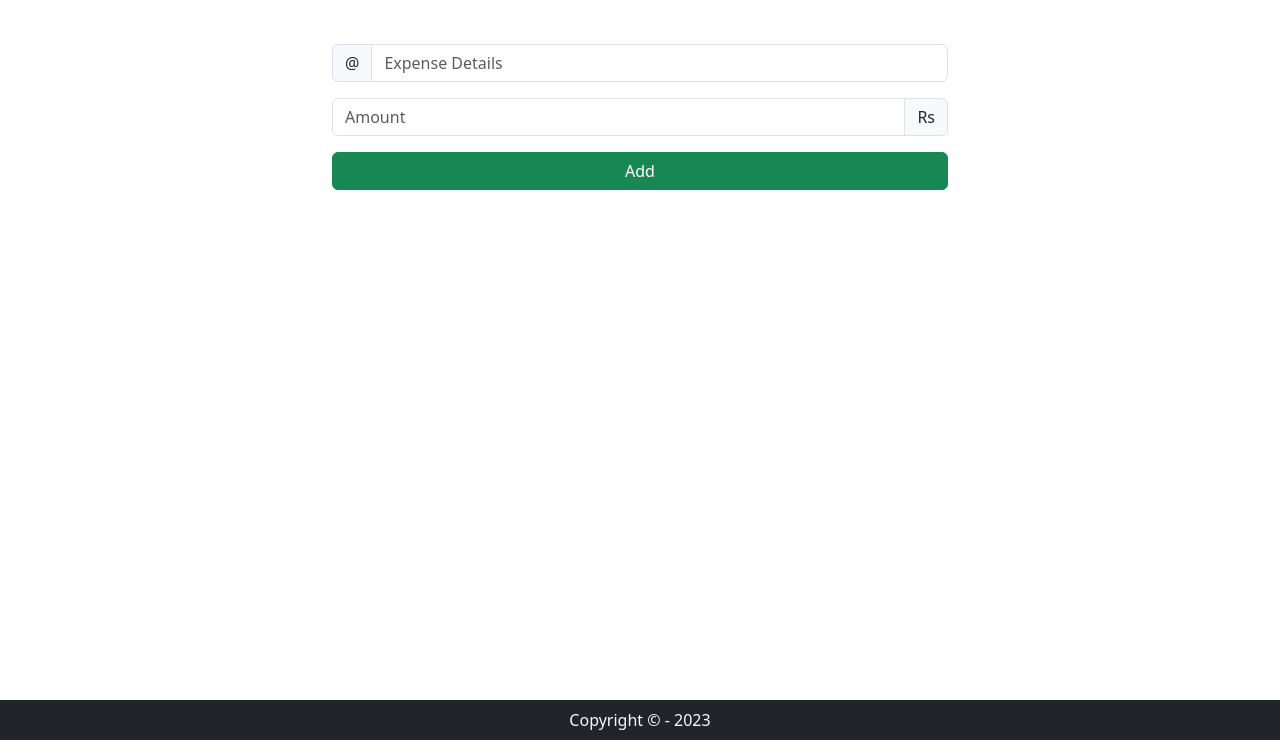
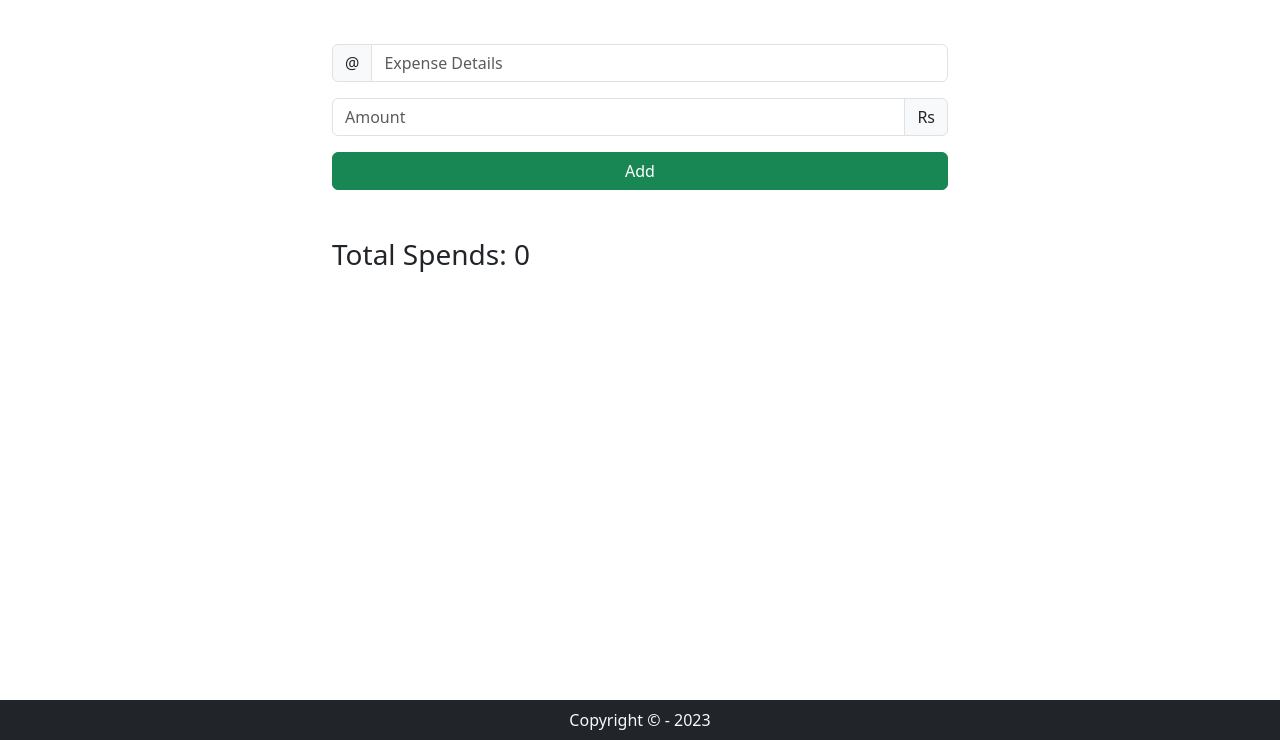
Before and after one commit to vrampranav/expense-23, a plain HTML site: page index.html in a window 1280 px wide. Shown: the part 60-800 px from the top of the page. Drawn offline with nearby package versions, Linux system fonts and the light colour scheme.

Commit message:
Total Functionality

```diff
--- a/index.html
+++ b/index.html
@@ -44,6 +44,7 @@
       <div class="container mt-5 w-50">
         <ul class="list-group list-group" id="expenses-tab">
         </ul>
+        <h3>Total Spends: <span id="total"></span></h3>
       </div>
       <footer id="footer" class="bg-dark p-2 text-light text-center">
         Copyright &copy - 2023
--- a/script.js
+++ b/script.js
@@ -37,6 +37,15 @@ function displayExpenses(data){
     $('.del-btn').click(function(){
         deleteExpense(+$(this).attr('data-value'))
     })
+    getTotal();
+}
+
+function getTotal(){
+    let bal = 0;
+    expenses.forEach(obj=>{
+        bal+=+obj.amount;
+    })
+    $("#total").text(bal);
 }
 
 function getDetails() {
```
